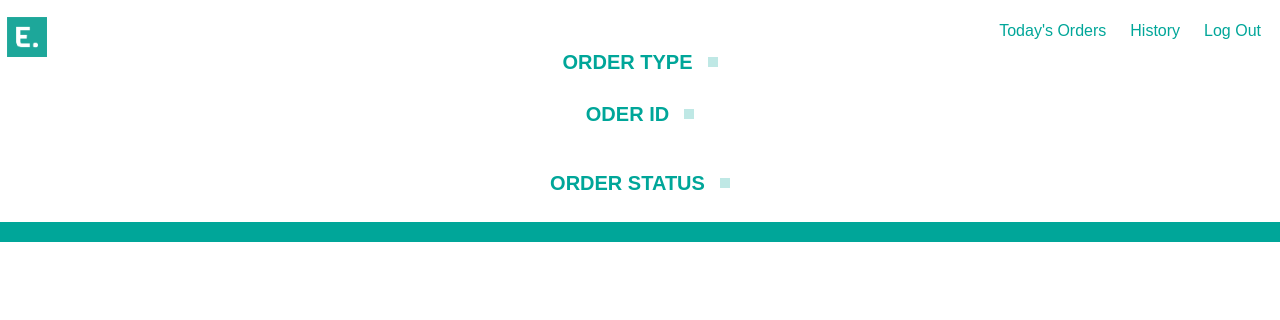
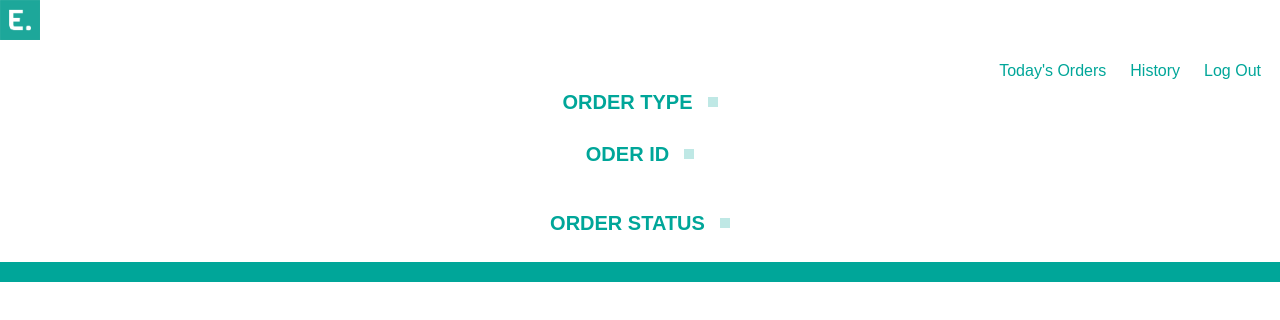
Before and after one commit to Mangirish-Bhagat/order-status-latest, a React (Create React App) app: page /carddetails in a window 1280 px wide. Shown: the top 320 px of the page. Built offline with nearby package versions, Linux system fonts and the light colour scheme; no server answers.

Commit message:
Add files via upload
fixed navbar

```diff
--- a/src/components/CardDetails.js
+++ b/src/components/CardDetails.js
@@ -804,14 +804,25 @@
     render() {
         return (
             <>
-                <div className='LocationDiv'>
-                    <span className='LocationName'>{this.state.location}</span>
+                <div class="mainLogo">
+
+                    <div className='LocationDiv1'>
+                        <li><Link className="linkTag" to="/homepage"><img className='logoImg' src={"logo.jpg"}></img></Link></li>
+
+                    </div>
+
+                    <div className='LocationDiv'>
+                        <span className='LocationName'>{this.state.location}</span>
+                    </div>
+
                 </div>
+
+
                 <nav className='homeNavbar'>
                     <div className='HomeBtn'>
-                        <li>
+                        {/* <li>
                             <Link className="linkTag" to="/homepage"><img className='logoImg' src={"logo.jpg"}></img></Link>
-                        </li>
+                        </li> */}
 
                     </div>
                     <div className='NavRight'>
```
